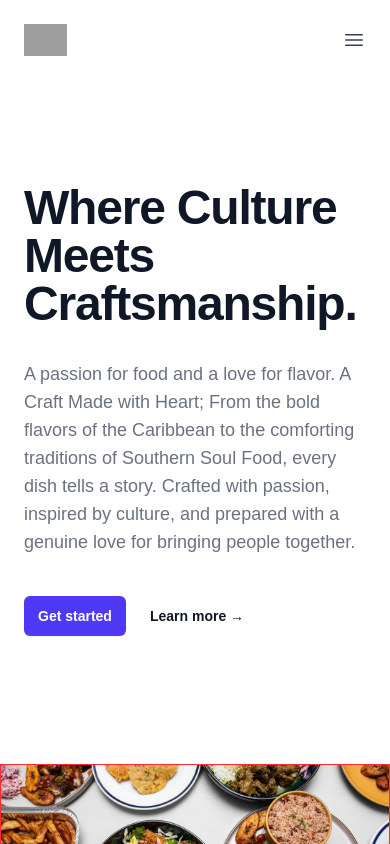
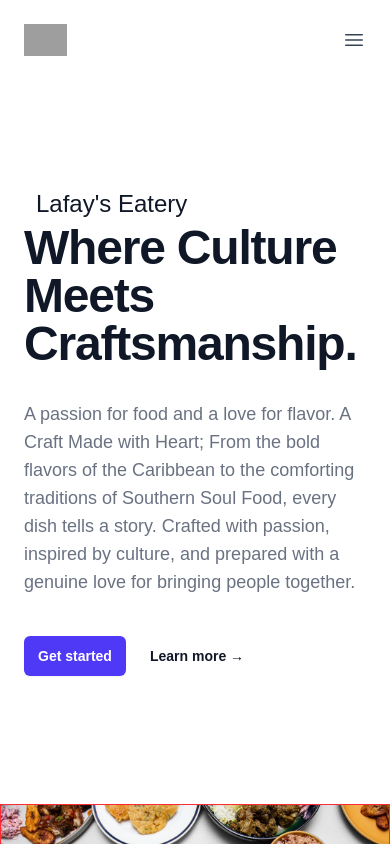
Before and after one commit to Elieserlaguerre/lafays_eatery, a Next.js app: page / in a window 390 px wide. Shown: the top 844 px of the page. Built offline with nearby package versions, Linux system fonts and the light colour scheme; grey boxes are pictures that could not be loaded.

Commit message:
designing customer's home page

```diff
--- a/app/(external-section)/layout.js
+++ b/app/(external-section)/layout.js
@@ -12,8 +12,8 @@ const geistMono = Geist_Mono({
 });
 
 export const metadata = {
-	title: "Create Next App",
-	description: "Generated by create next app"
+	title: "Lafay's Eatery",
+	description: "Ms. Tan's online restaurant"
 };
 
 export default function RootLayout({ children }) {
--- a/app/(internal-section)/layout.js
+++ b/app/(internal-section)/layout.js
@@ -12,8 +12,8 @@ const geistMono = Geist_Mono({
 });
 
 export const metadata = {
-	title: "Create Next App",
-	description: "Generated by create next app"
+	title: "Lafay's Eatery",
+	description: "Ms. Tan's online restaurant"
 };
 
 export default function RootLayout({ children }) {
--- a/app/admin/(external-section)/layout.js
+++ b/app/admin/(external-section)/layout.js
@@ -12,8 +12,8 @@ const geistMono = Geist_Mono({
 });
 
 export const metadata = {
-	title: "layfay's eatery",
-	description: "online restaurant"
+	title: "Layfay's Eatery",
+	description: "Ms. Tan's online restaurant"
 };
 
 export default function RootLayout({ children }) {
--- a/app/admin/(internal-section)/layout.js
+++ b/app/admin/(internal-section)/layout.js
@@ -12,8 +12,8 @@ const geistMono = Geist_Mono({
 });
 
 export const metadata = {
-	title: "layfay's eatery",
-	description: "online restaurant"
+	title: "Layfay's Eatery",
+	description: "Ms. Tan's online restaurant"
 };
 
 export default function RootLayout({ children }) {
--- a/app/components/external-components/customers/CustomersHomePage.js
+++ b/app/components/external-components/customers/CustomersHomePage.js
@@ -61,11 +61,6 @@ export default function CustomersHomePage() {
 										</a>
 									))}
 								</div>
-								<div className="py-6">
-									<a href="#" className="-mx-3 block rounded-lg px-3 py-2.5 text-base/7 font-semibold text-gray-900 hover:bg-gray-50">
-										Log in
-									</a>
-								</div>
 							</div>
 						</div>
 					</DialogPanel>
@@ -81,7 +76,7 @@ export default function CustomersHomePage() {
 
 						<div className="relative px-6 py-32 sm:py-40 lg:px-8 lg:py-56 lg:pr-0">
 							<div className="mx-auto max-w-2xl lg:mx-0 lg:max-w-xl">
-								<div className="hidden sm:mb-10 sm:flex">
+								<div className="sm:mb-10 sm:flex">
 									<p className="relative px-3 py-1 text-2xl font-medium text-gray-900">Lafay's Eatery</p>
 								</div>
 								<h1 className="text-5xl font-semibold tracking-tight text-pretty text-gray-900 sm:text-7xl">Where Culture Meets Craftsmanship.</h1>
```
